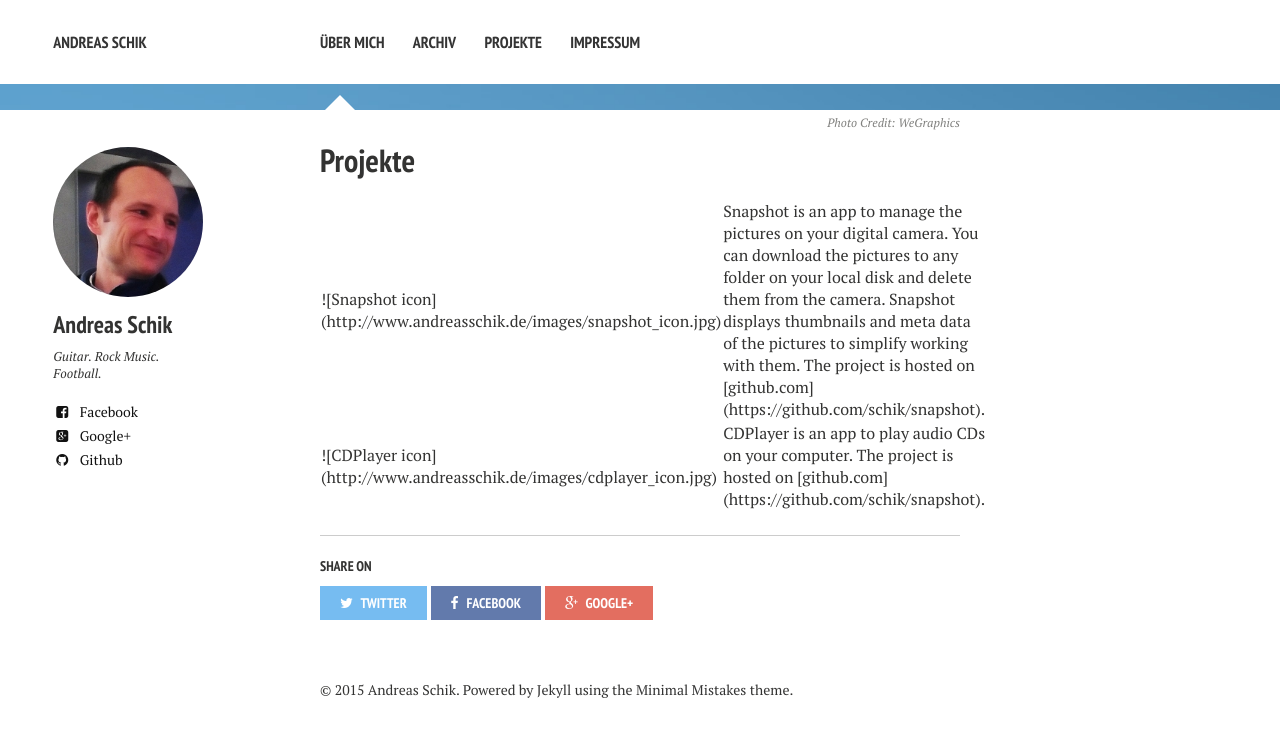
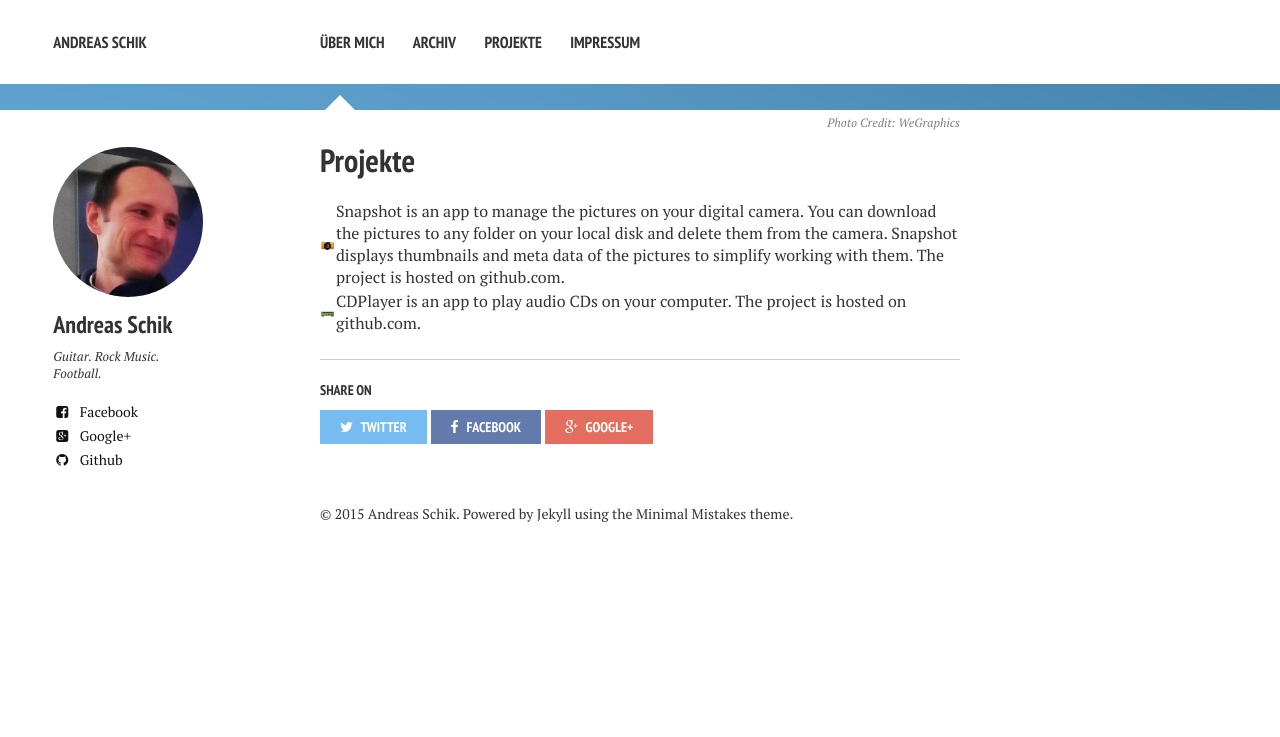
Before and after one commit to schik/schik.github.com, a Jekyll site: the page built from projects/index.md, in a window 1280 px wide. Shown: the top 737 px of the page. Built offline with Jekyll 4.4.1, drawn with Linux system fonts in a browser that asks for light colours; nearby versions of some CDN libraries.

Commit message:
try html

```diff
--- a/projects/index.md
+++ b/projects/index.md
@@ -12,18 +12,18 @@ image:
 <table>
 
 <tr>
-<td>![Snapshot icon]({{ site.url }}/images/snapshot_icon.jpg)</td>
+<td><img src="../images/snapshot_icon.jpg" /></td>
 <td>Snapshot is an app to
 manage the pictures on your digital camera. You can download the pictures to any
 folder on your local disk and delete them from the camera. Snapshot displays thumbnails
 and meta data of the pictures to simplify working with them. The project is hosted
-on [github.com](https://github.com/schik/snapshot).</td>
+on <a href="https://github.com/schik/snapshot">github.com</a>.</td>
 </tr>
 
 <tr>
-<td>![CDPlayer icon]({{ site.url }}/images/cdplayer_icon.jpg)</td>
+<td><img src="../images/cdplayer_icon.jpg" /></td>
 <td>CDPlayer is an app to play audio CDs on your computer. The project is hosted
-on [github.com](https://github.com/schik/snapshot).</td>
+on <a href="https://github.com/schik/snapshot">github.com</a>.</td>
 </tr>
 
 </table>
```
